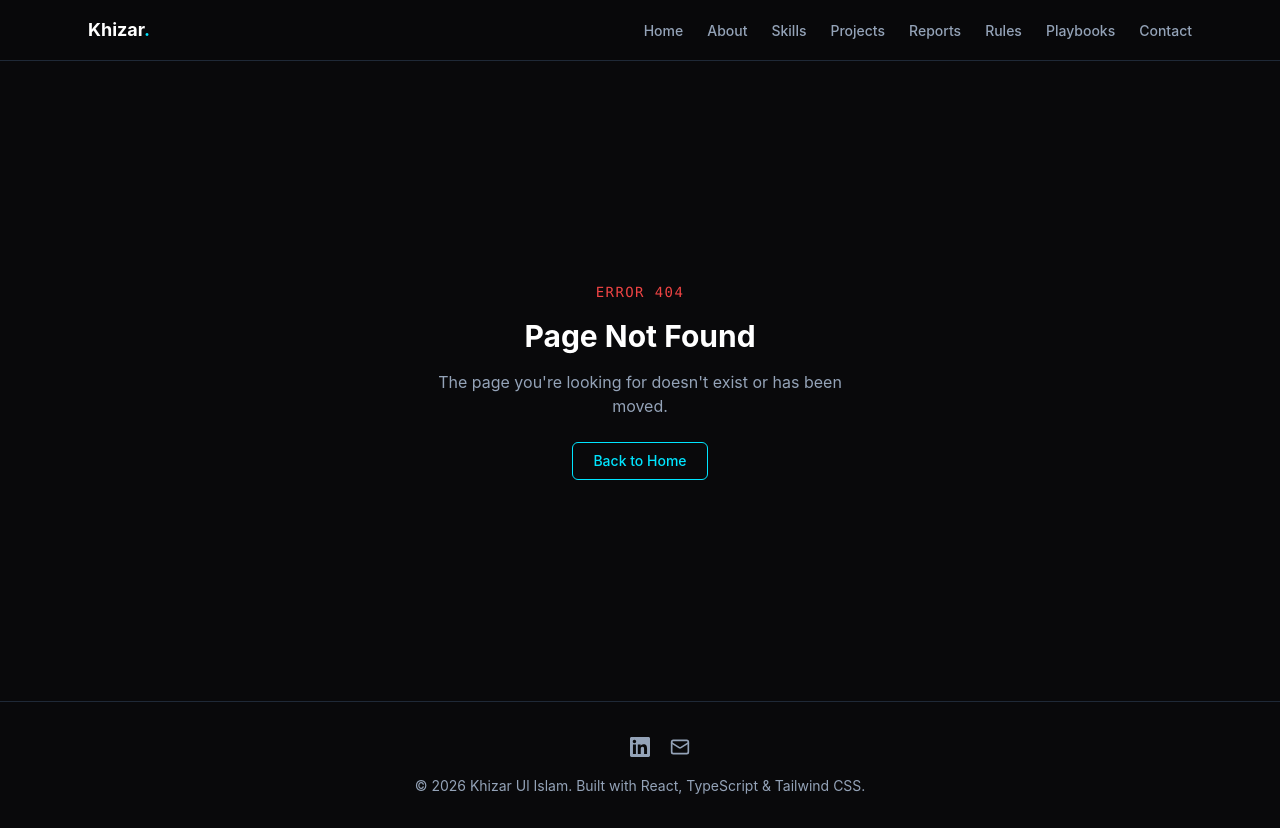
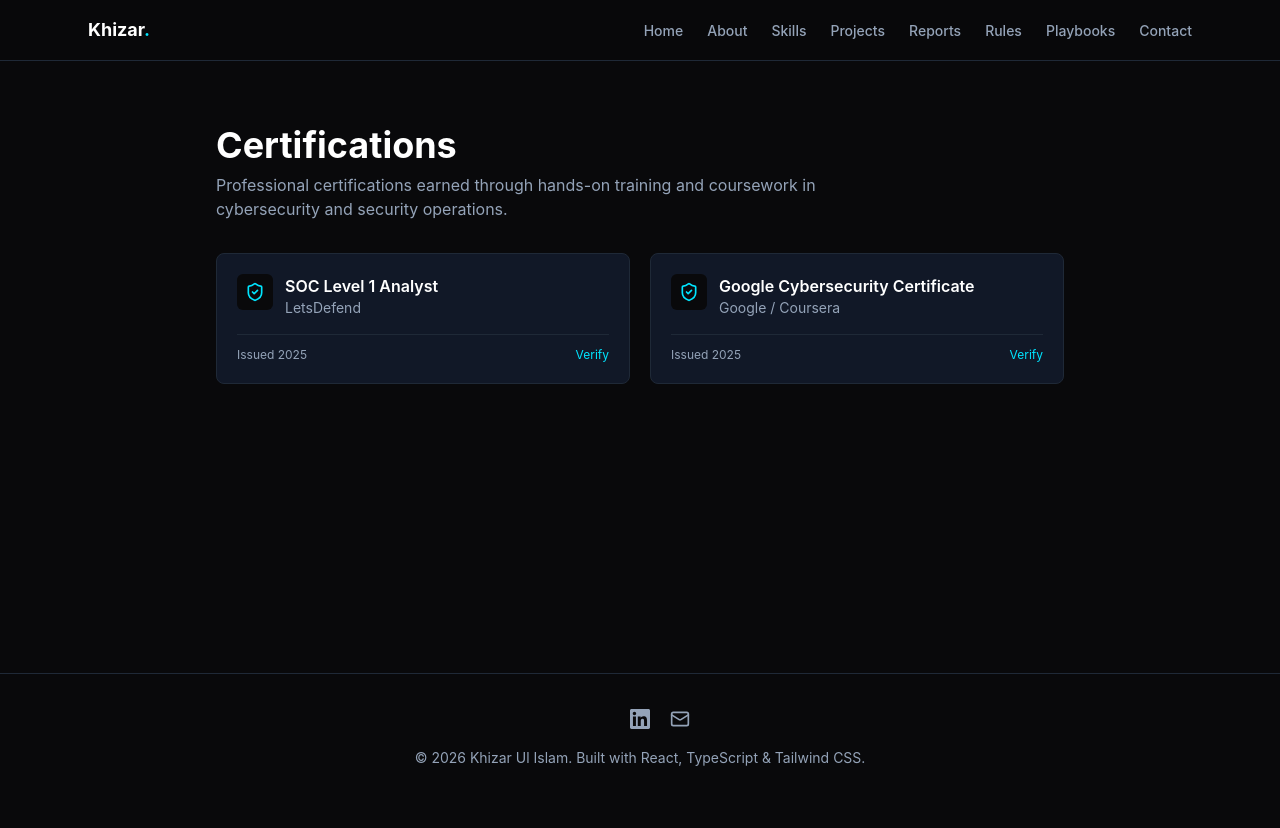
Before and after one commit to Khizar-malik97/soc-analyst-portfolio, a React (Vite) app: page /certifications in a window 1280 px wide. After the commit the page ends 800 px from the top, so only its background shows below. Built offline with nearby package versions, Linux system fonts and the light colour scheme; some icons are missing.

Commit message:
Add Certifications page

```diff
--- a/src/App.tsx
+++ b/src/App.tsx
@@ -12,6 +12,7 @@ import NotFound from './pages/NotFound'
 import DetectionRules from './pages/DetectionRules'
 import Playbooks from './pages/Playbooks'
 import DetectionLab from './pages/DetectionLab'
+import Certifications from './pages/Certifications'
 
 function App() {
   return (
@@ -29,6 +30,7 @@ function App() {
           <Route path="/detection-rules" element={<DetectionRules />} />
           <Route path="/playbooks" element={<Playbooks />} />
           <Route path="/detection-lab" element={<DetectionLab />} />
+          <Route path="/certifications" element={<Certifications />} />
           <Route path="*" element={<NotFound />} />
         </Route>
       </Routes>
--- /dev/null
+++ b/src/data/certifications.ts
@@ -0,0 +1,20 @@
+import type { Certification } from '../types/certification'
+
+export const certifications: Certification[] = [
+  {
+    id: 'letsdefend-soc1',
+    title: 'SOC Level 1 Analyst',
+    issuer: 'LetsDefend',
+    issueDate: '2025',
+    credentialUrl: 'https://letsdefend.io',
+    badgeColor: 'accent',
+  },
+  {
+    id: 'google-cybersecurity',
+    title: 'Google Cybersecurity Certificate',
+    issuer: 'Google / Coursera',
+    issueDate: '2025',
+    credentialUrl: 'https://coursera.org',
+    badgeColor: 'success',
+  },
+]
--- /dev/null
+++ b/src/pages/Certifications.tsx
@@ -0,0 +1,40 @@
+import { ShieldCheck } from 'lucide-react'
+import { certifications } from '../data/certifications'
+
+function Certifications() {
+  return (
+    <div className="mx-auto max-w-4xl px-6 py-16">
+      <h1 className="text-3xl font-bold text-white sm:text-4xl">Certifications</h1>
+      <p className="mt-2 max-w-2xl text-muted">
+        Professional certifications earned through hands-on training and coursework in cybersecurity and security operations.
+      </p>
+
+      <div className="mt-8 grid gap-5 sm:grid-cols-2">
+        {certifications.map((cert) => (
+          <div key={cert.id} className="rounded-lg border border-border bg-card p-5">
+            <div className="flex items-start gap-3">
+              <div className="rounded-md bg-background p-2 text-accent">
+                <ShieldCheck size={20} />
+              </div>
+              <div>
+                <h3 className="font-semibold text-white">{cert.title}</h3>
+                <p className="text-sm text-muted">{cert.issuer}</p>
+              </div>
+            </div>
+
+            <div className="mt-4 flex items-center justify-between border-t border-border pt-3 text-xs text-muted">
+              <span>Issued {cert.issueDate}</span>
+              {cert.credentialUrl && (
+                <a href={cert.credentialUrl} target="_blank" rel="noopener noreferrer" className="text-accent hover:underline">
+                  Verify
+                </a>
+              )}
+            </div>
+          </div>
+        ))}
+      </div>
+    </div>
+  )
+}
+
+export default Certifications
--- /dev/null
+++ b/src/types/certification.ts
@@ -0,0 +1,9 @@
+export interface Certification {
+  id: string
+  title: string
+  issuer: string
+  issueDate: string
+  expirationDate?: string
+  credentialUrl?: string
+  badgeColor: 'accent' | 'success' | 'warning'
+}
```
